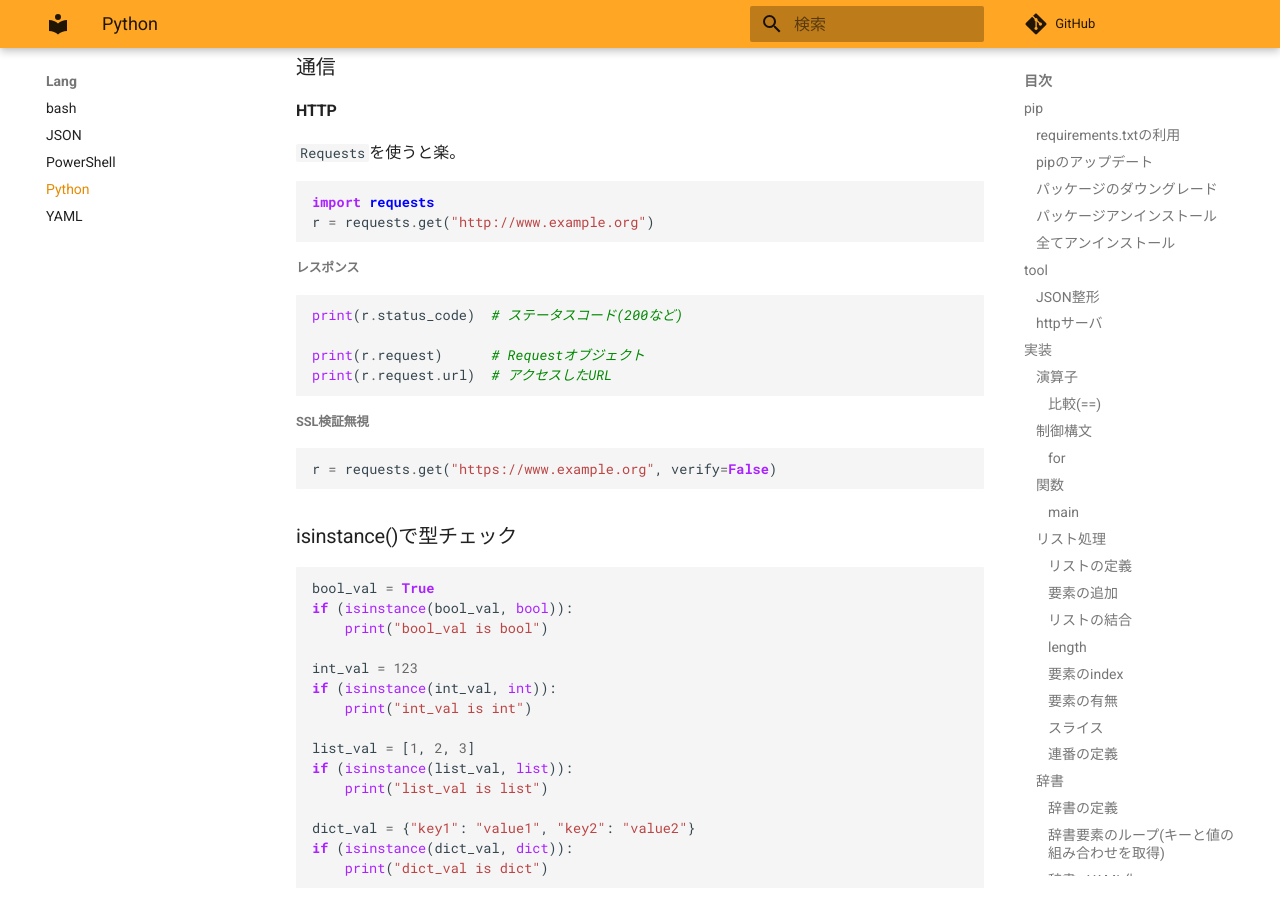
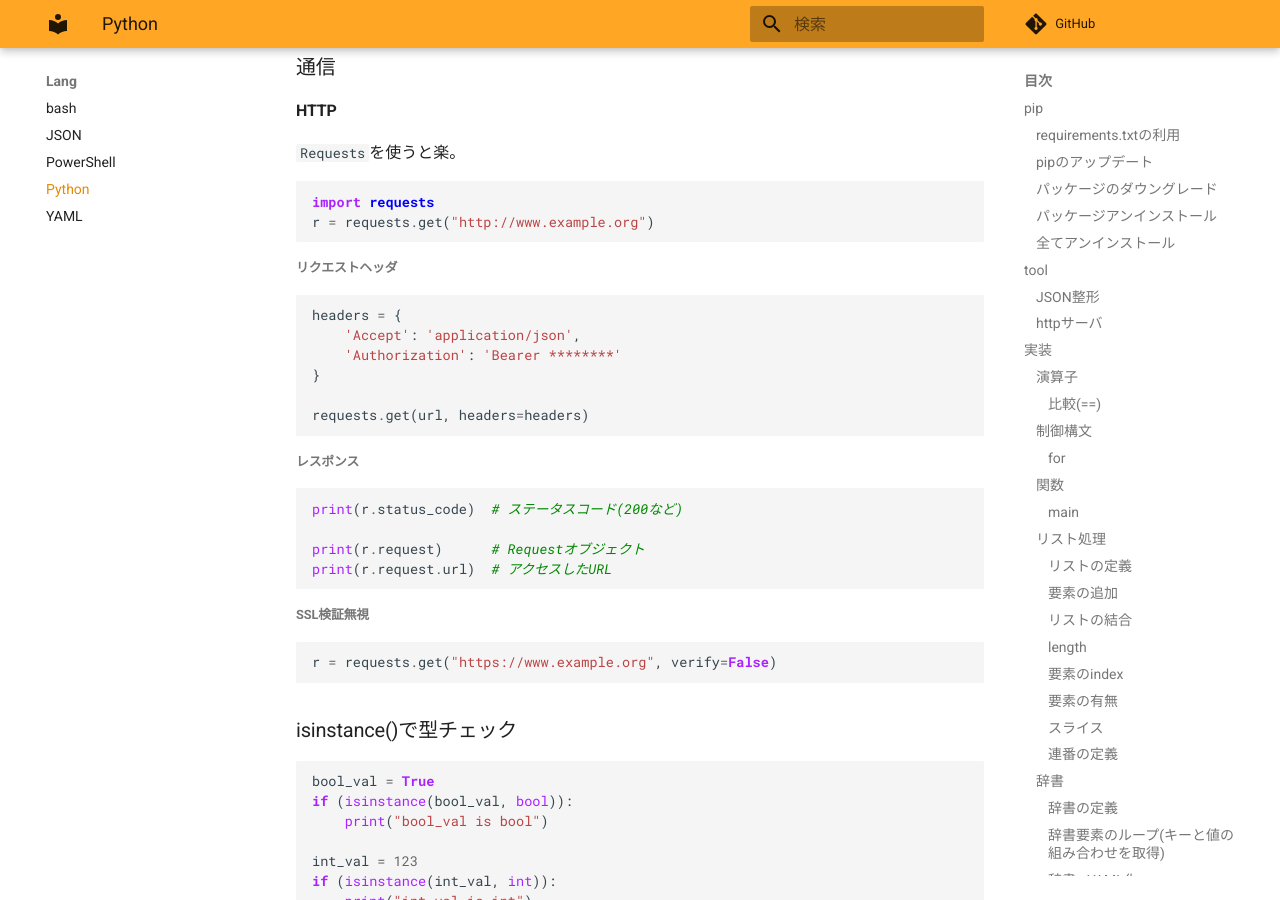
Before and after one commit to zaki-lknr/docs, an MkDocs documentation site: the page built from docs/lang/python.md, in a window 1280 px wide and 900 px high, scrolled down 8957 px. Built offline with MkDocs 1.6.1 and Material for MkDocs 9.7.7, drawn with Linux system fonts in a browser that asks for light colours; comment, search, counter and statistics services are not loaded.

Commit message:
add: lang/python: requestsのリクエストヘッダ

````diff
--- a/docs/lang/python.md
+++ b/docs/lang/python.md
@@ -466,6 +466,17 @@ import requests
 r = requests.get("http://www.example.org")
 ```
 
+##### リクエストヘッダ
+
+```python
+headers = {
+    'Accept': 'application/json',
+    'Authorization': 'Bearer ********'
+}
+
+requests.get(url, headers=headers)
+```
+
 ##### レスポンス
 
 ```python
````
